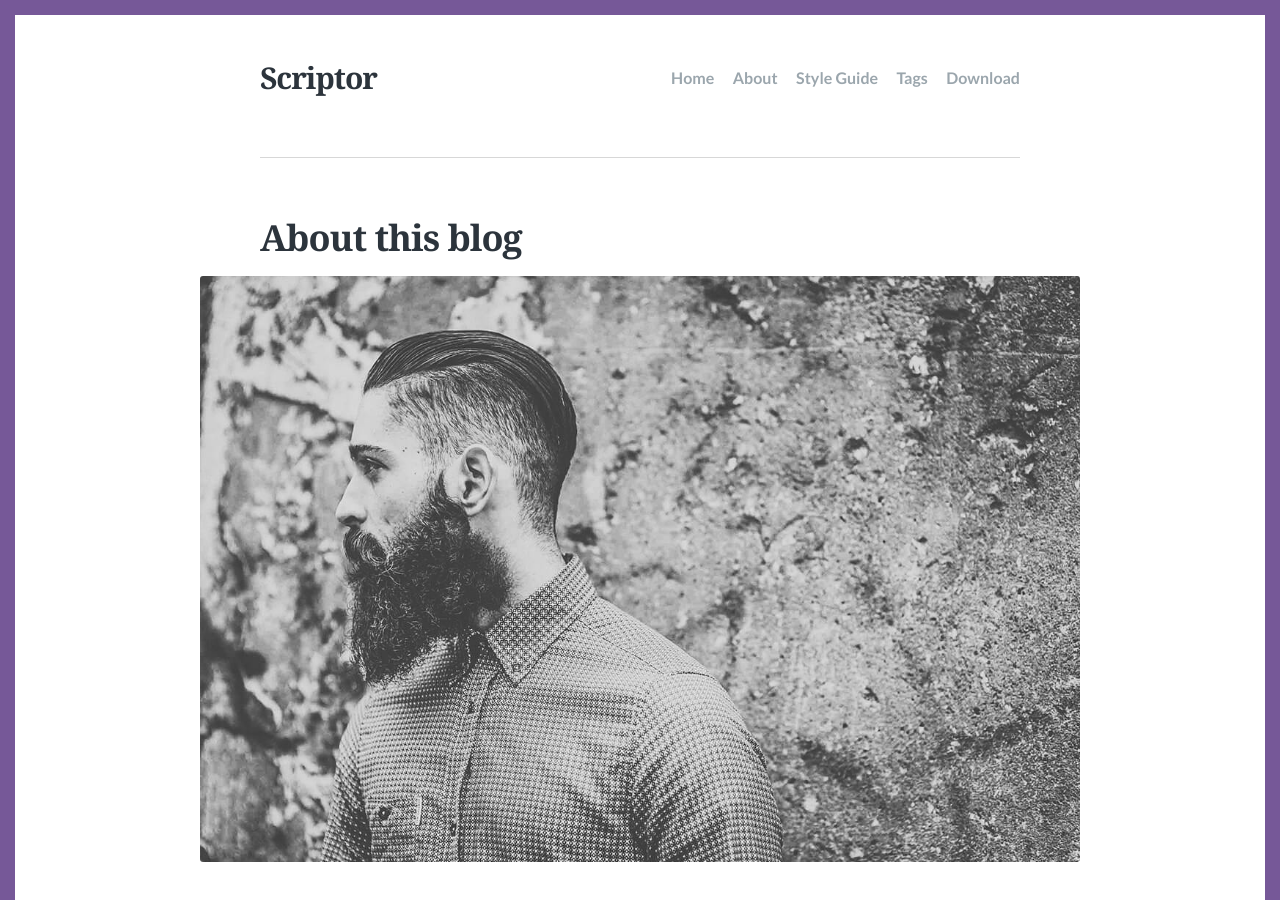
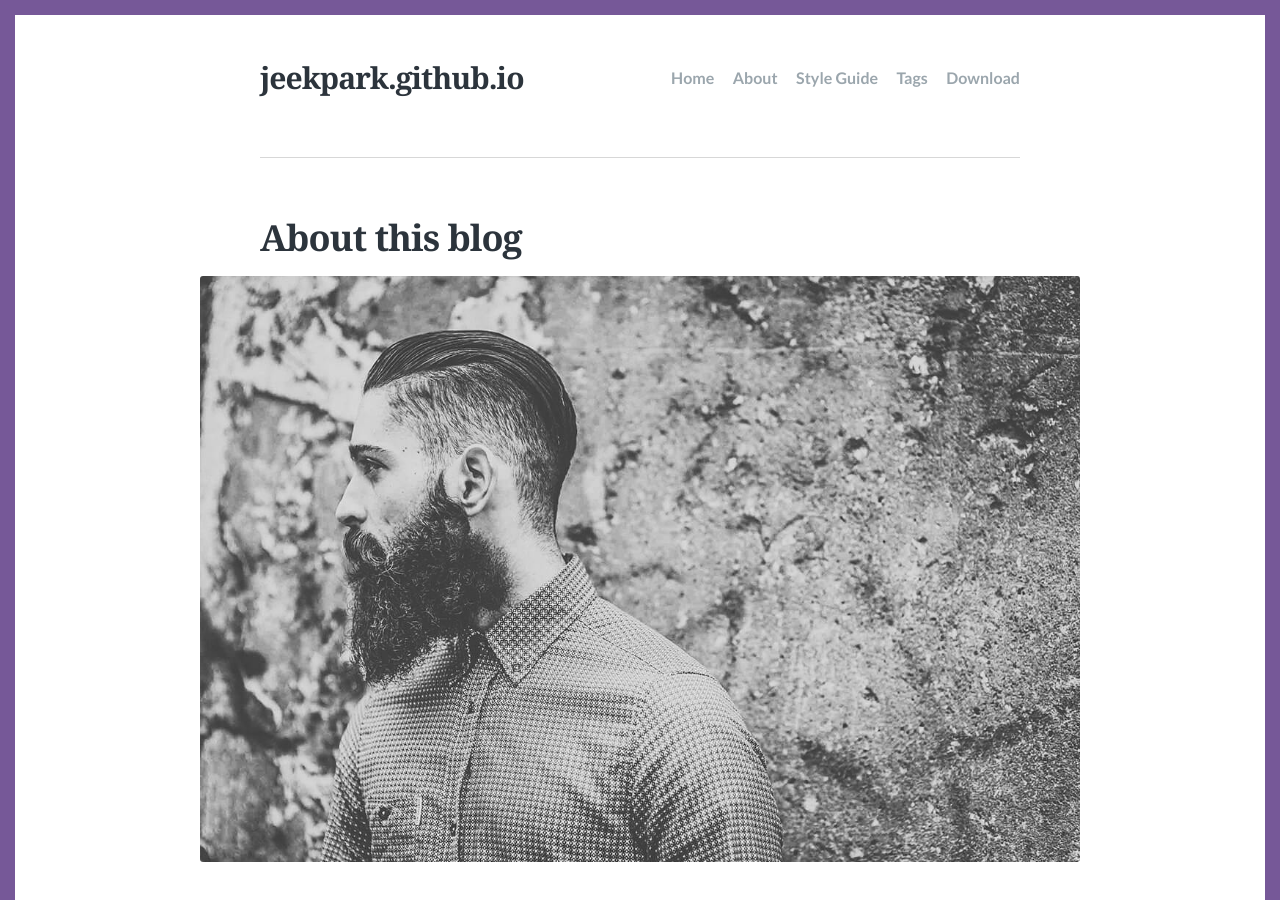
Before and after one commit to jeekpark/jeekpark.github.io, a Jekyll site: the page built from about.md, in a window 1280 px wide and 900 px high. Built offline with Jekyll 4.4.1, drawn with Linux system fonts in a browser that asks for light colours; some web fonts are replaced.

Commit message:
title,des

```diff
--- a/_config.yml
+++ b/_config.yml
@@ -9,10 +9,10 @@
 lang: en-US
 
 # Site title
-title: "Scriptor"
+title: "jeekpark.github.io"
 
 # A description of your site for meta tag, search engine results.
-description: "Scriptor is a minimal, clean, modern & responsive Jekyll theme for writers"
+description: "第3東京市"
 
 # The subpath of your site, e.g. /blog, for generating urls.
 baseurl: ""
```
